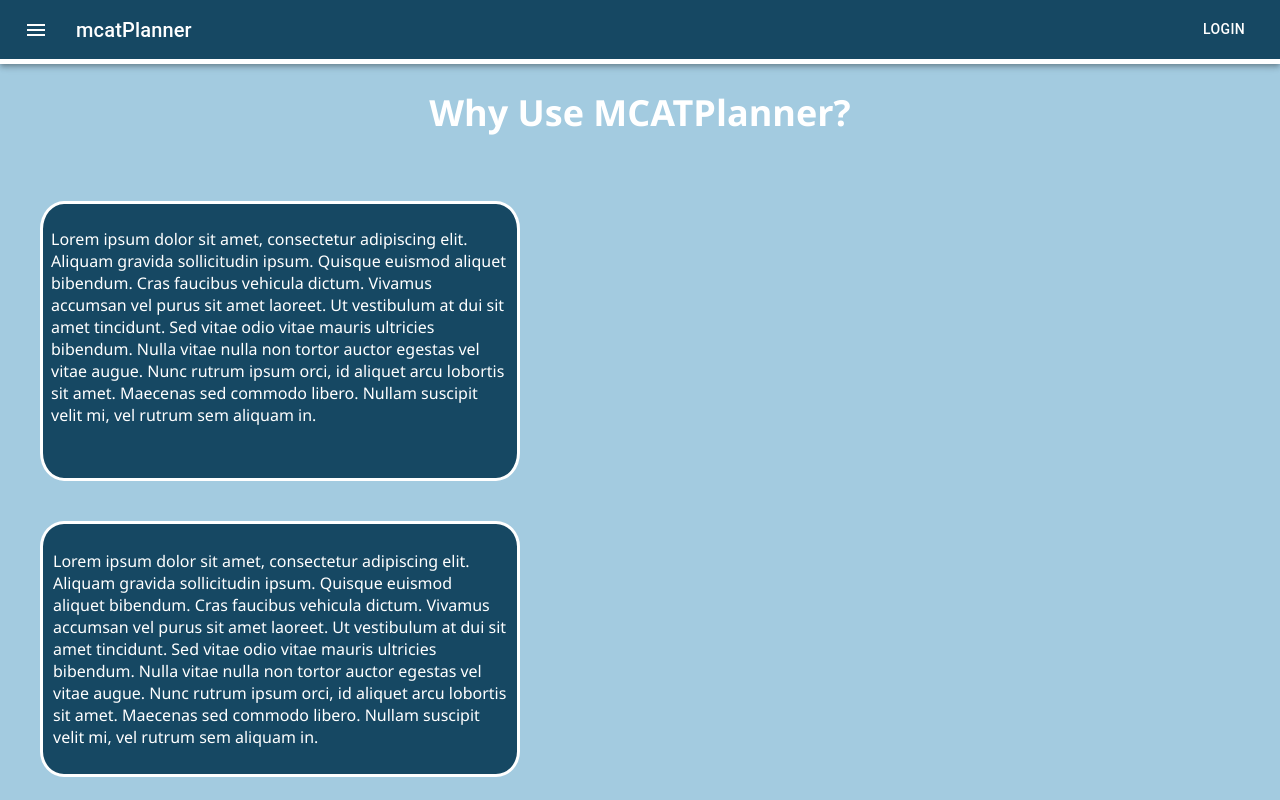
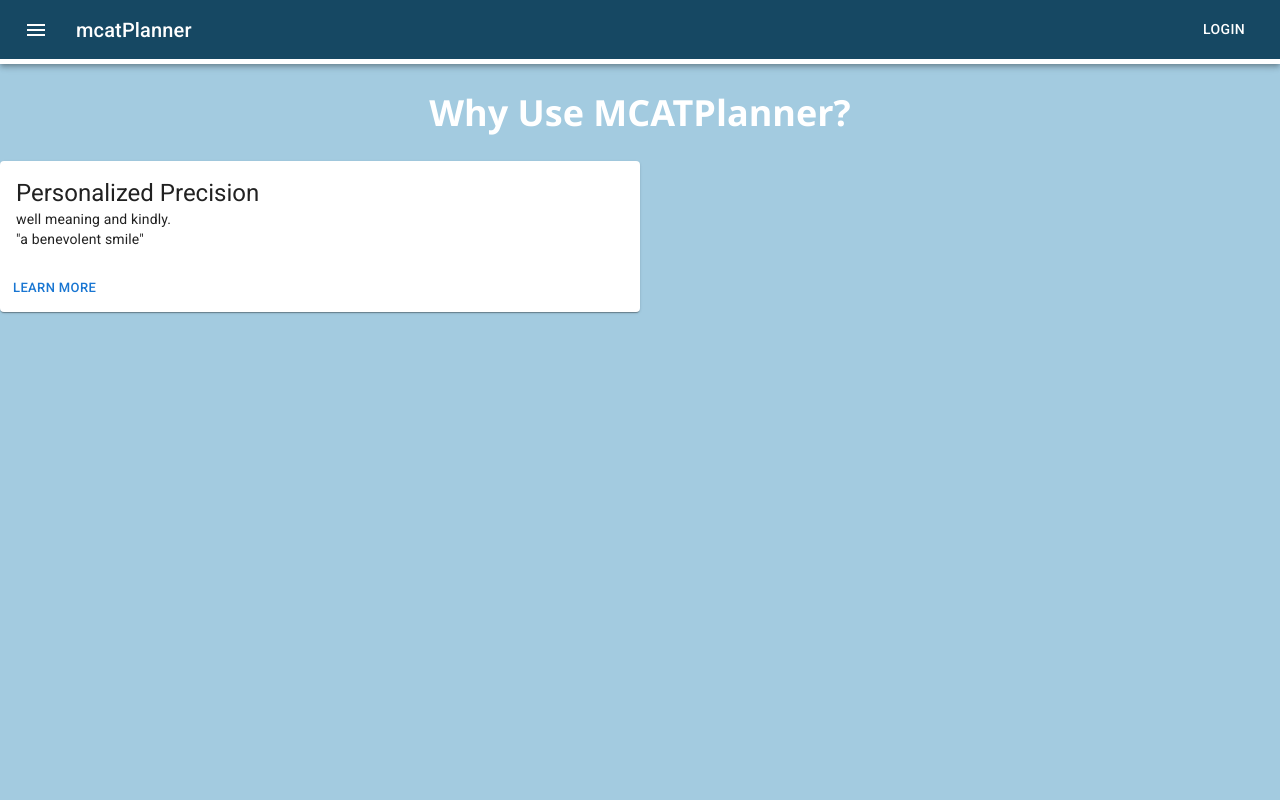
Before and after one commit to Alexanderk30/MCAT-website, a React (Create React App) app: page /about in a window 1280 px wide. Shown: the top 800 px of the page. Built offline with nearby package versions, Linux system fonts and the light colour scheme.

Commit message:
added cards

```diff
--- a/package.json
+++ b/package.json
@@ -5,6 +5,7 @@
   "dependencies": {
     "@emotion/react": "^11.11.3",
     "@emotion/styled": "^11.11.0",
+    "@fontsource/roboto": "^5.0.8",
     "@mui/icons-material": "^5.15.2",
     "@mui/material": "^5.15.2",
     "@testing-library/jest-dom": "^5.17.0",
--- a/src/Pages/About/index.tsx
+++ b/src/Pages/About/index.tsx
@@ -1,39 +1,25 @@
 import './About.css'
+import Card from '@mui/material/Card';
+import CardContent from '@mui/material/CardContent';
 import { Link } from "react-router-dom";
 import ButtonAppBar from '../../components/appBar';
+import '@fontsource/roboto/300.css';
+import '@fontsource/roboto/400.css';
+import '@fontsource/roboto/500.css';
+import '@fontsource/roboto/700.css';
+import { Button, CardActions, Typography } from '@mui/material';
+import AboutCard from '../../components/AboutCard';
+
 export default function AboutPage() {
   return (
+
     <div id="AboutPage">
        <ButtonAppBar/>
     <div id="Title">
       <h1>Why Use MCATPlanner?</h1>
       </div>
-  <div id="AllBoxes">
-    <div id="one">
-    <p>
-    Lorem ipsum dolor sit amet, consectetur adipiscing elit. Aliquam gravida sollicitudin ipsum. Quisque euismod aliquet bibendum. Cras faucibus vehicula dictum. Vivamus accumsan vel purus sit amet laoreet. Ut vestibulum at dui sit amet tincidunt. Sed vitae odio vitae mauris ultricies bibendum. Nulla vitae nulla non tortor auctor egestas vel vitae augue. Nunc rutrum ipsum orci, id aliquet arcu lobortis sit amet. Maecenas sed commodo libero. Nullam suscipit velit mi, vel rutrum sem aliquam in.
-    </p>
+      <AboutCard/>
     </div>
-    <div id="two">
-      <p>Lorem ipsum dolor sit amet, consectetur adipiscing elit. Aliquam gravida sollicitudin ipsum. Quisque euismod aliquet bibendum. Cras faucibus vehicula dictum. Vivamus accumsan vel purus sit amet laoreet. Ut vestibulum at dui sit amet tincidunt. Sed vitae odio vitae mauris ultricies bibendum. Nulla vitae nulla non tortor auctor egestas vel vitae augue. Nunc rutrum ipsum orci, id aliquet arcu lobortis sit amet. Maecenas sed commodo libero. Nullam suscipit velit mi, vel rutrum sem aliquam in.
-</p>
-    </div>
-    <div>
-    <div id="three">
-      <p>Lorem ipsum dolor sit amet, consectetur adipiscing elit. Aliquam gravida sollicitudin ipsum. Quisque euismod aliquet bibendum. Cras faucibus vehicula dictum. Vivamus accumsan vel purus sit amet laoreet. Ut vestibulum at dui sit amet tincidunt. Sed vitae odio vitae mauris ultricies bibendum. Nulla vitae nulla non tortor auctor egestas vel vitae augue. Nunc rutrum ipsum orci, id aliquet arcu lobortis sit amet. Maecenas sed commodo libero. Nullam suscipit velit mi, vel rutrum sem aliquam in.
-</p>
-    </div>
-    <div id="four">
-      <p>Lorem ipsum dolor sit amet, consectetur adipiscing elit. Aliquam gravida sollicitudin ipsum. Quisque euismod aliquet bibendum. Cras faucibus vehicula dictum. Vivamus accumsan vel purus sit amet laoreet. Ut vestibulum at dui sit amet tincidunt. Sed vitae odio vitae mauris ultricies bibendum. Nulla vitae nulla non tortor auctor egestas vel vitae augue. Nunc rutrum ipsum orci, id aliquet arcu lobortis sit amet. Maecenas sed commodo libero. Nullam suscipit velit mi, vel rutrum sem aliquam in.
-</p>
-    </div>
-    <div id="five">
-      <p>Lorem ipsum dolor sit amet, consectetur adipiscing elit. Aliquam gravida sollicitudin ipsum. Quisque euismod aliquet bibendum. Cras faucibus vehicula dictum. Vivamus accumsan vel purus sit amet laoreet. Ut vestibulum at dui sit amet tincidunt. Sed vitae odio vitae mauris ultricies bibendum. Nulla vitae nulla non tortor auctor egestas vel vitae augue. Nunc rutrum ipsum orci, id aliquet arcu lobortis sit amet. Maecenas sed commodo libero. Nullam suscipit velit mi, vel rutrum sem aliquam in.
-</p>
-</div>
-    </div>
-    {/* <Link to="/">home</Link> */}
-    </div>
-    </div>
+
   );
 }
--- /dev/null
+++ b/src/components/AboutCard.tsx
@@ -0,0 +1,21 @@
+import { Button, Card, CardActions, CardContent, Typography } from "@mui/material";
+
+export default function AboutCard() {
+    return (
+<Card sx={{ minWidth: 275 , maxWidth: "50%"}}>
+      <CardContent>
+        <Typography variant="h5" component="div">
+        Personalized Precision
+        </Typography>
+        <Typography variant="body2">
+          well meaning and kindly.
+          <br />
+          {'"a benevolent smile"'}
+        </Typography>
+      </CardContent>
+      <CardActions>
+        <Button size="small">Learn More</Button>
+      </CardActions>
+    </Card>
+      );
+    }
```
Also changed, not shown: 1 other file (tests, documents, lock files or other folders).
